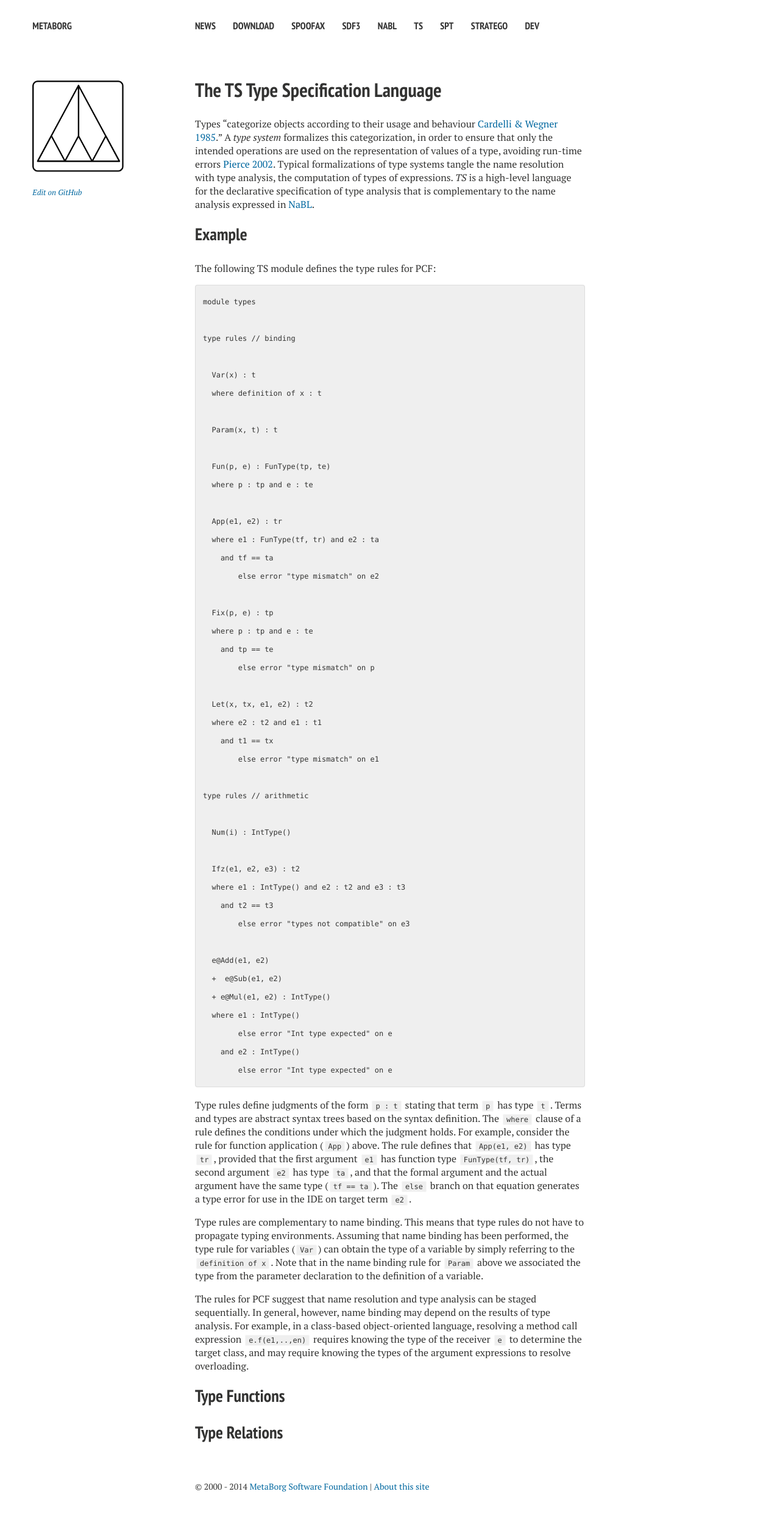
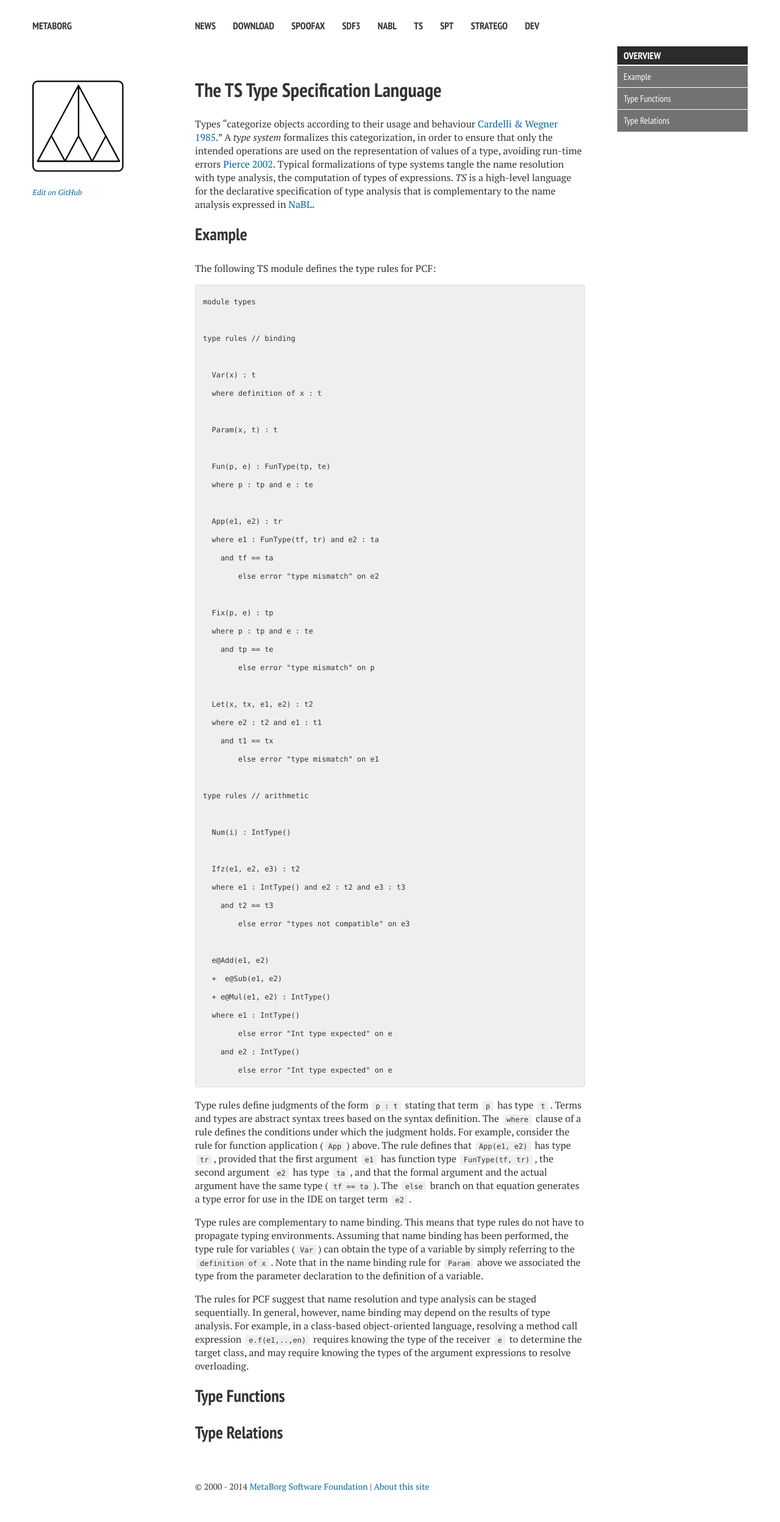
Before and after one commit to MartijnDwars/metaborg.github.io, a Jekyll site: the page built from ts/index.md, in a window 1280 px wide. Shown: the whole page at 61% size. Built offline with Jekyll 4.4.1, drawn with Linux system fonts in a browser that asks for light colours; nearby versions of some CDN libraries.

Commit message:
table of contents

```diff
--- a/ts/index.md
+++ b/ts/index.md
@@ -10,4 +10,12 @@
 context: ts
 ---
 
+<section id="table-of-contents" class="toc">
+  <header> <h3>Overview</h3> </header>
+  <div id="drawer" markdown="1">
+  *  Auto generated table of contents
+  {:toc}
+  </div>
+</section><!-- /#table-of-contents -->
+
 {% include_relative TS.md %}
```
